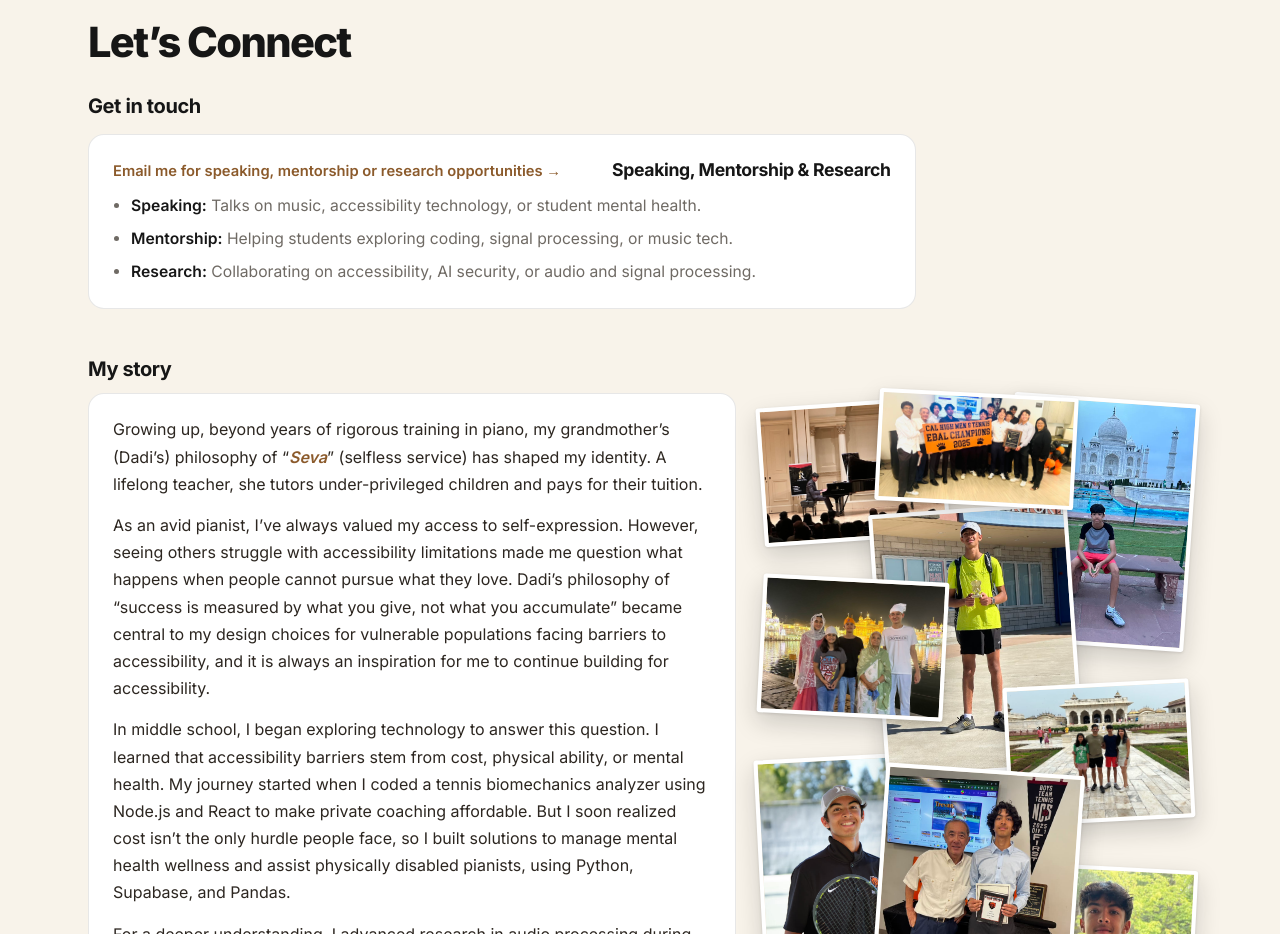
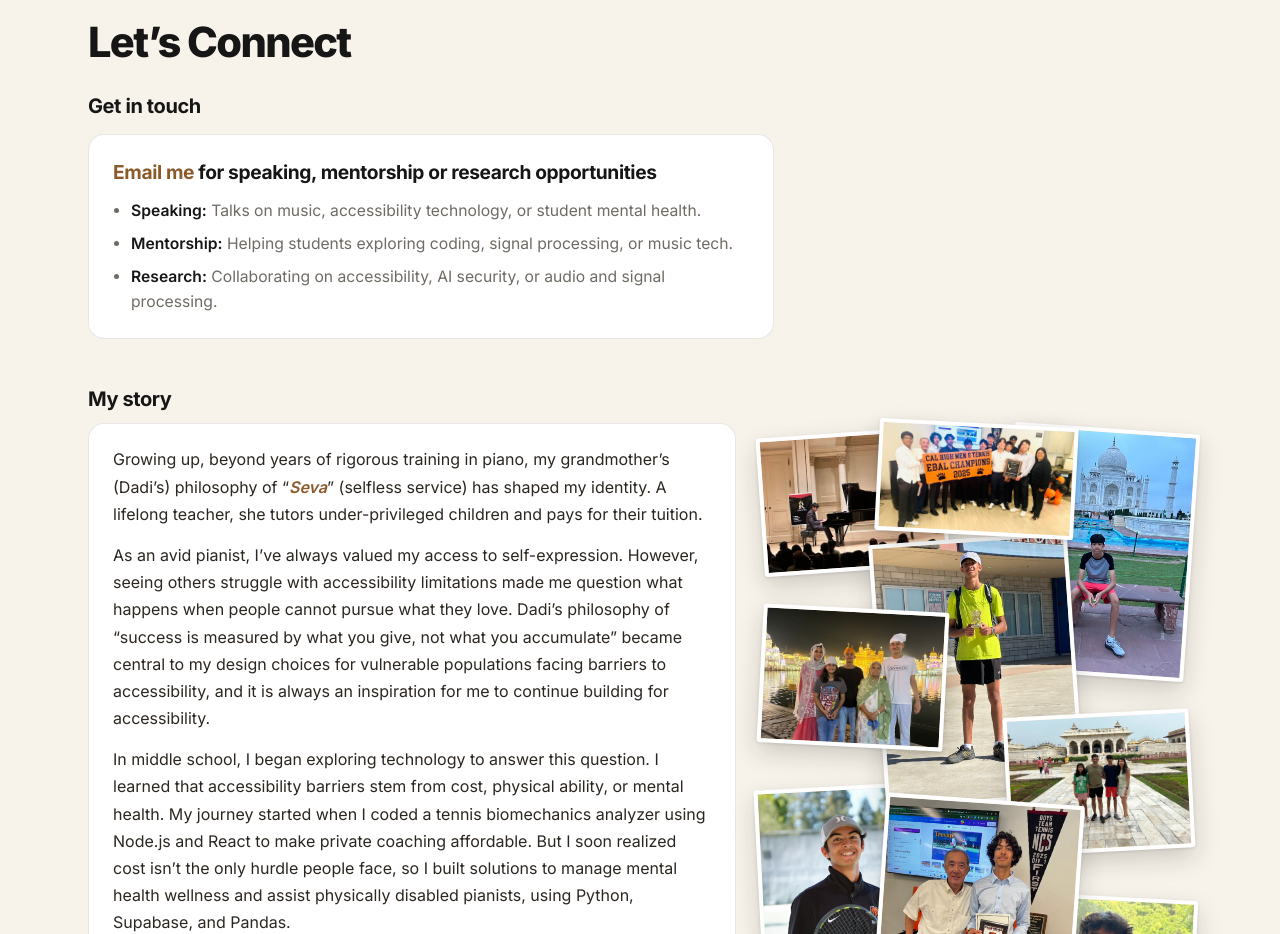
Before and after one commit to ArjanWalia/personal_website, a Next.js app: page / in a window 1280 px wide. Shown: the part 2860-3794 px from the top of the page. Built offline with nearby package versions, Linux system fonts and the light colour scheme.

Commit message:
Make the email line the Get in touch heading
"Email me" is the brown link and the rest of the line is the heading.
Drops the separate Speaking, Mentorship & Research title and the arrow.

Co-Authored-By: Claude Opus 5.5 <noreply@anthropic.com>

```diff
--- a/components/Connect.module.css
+++ b/components/Connect.module.css
@@ -161,8 +161,7 @@
   display: flex;
   flex-direction: column;
   gap: 12px;
-  /* wide enough for the email link and the title to share one line */
-  max-width: 82ch;
+  max-width: 68ch;
   margin-top: 16px;
   padding: 24px;
   border: 1px solid var(--line);
@@ -170,16 +169,9 @@
   background: #fff;
 }
 
-.askHeader {
-  display: flex;
-  flex-wrap: wrap;
-  align-items: baseline;
-  justify-content: space-between;
-  gap: 8px 16px;
-}
-
 .askTitle {
-  font-size: 1.1rem;
+  font-size: 1.2rem;
+  line-height: 1.4;
   font-weight: 700;
   letter-spacing: -0.02em;
   color: var(--foreground);
@@ -199,9 +191,8 @@
   color: var(--foreground);
 }
 
+/* "Email me" inside the heading: same size and weight, in brown */
 .askLink {
-  font-size: 0.92rem;
-  font-weight: 600;
   color: var(--accent);
   border-bottom: 1px solid transparent;
   transition: border-color 0.15s ease;
--- a/components/Connect.tsx
+++ b/components/Connect.tsx
@@ -68,17 +68,16 @@ export default function Connect() {
         <div className={styles.contact}>
           <h3 className={styles.subheading}>Get in touch</h3>
           <div className={styles.ask}>
-            {/* Header row: the email link on the left, the title on the right */}
-            <div className={styles.askHeader}>
+            {/* Heading: "Email me" is the link; the rest of the line is plain heading text */}
+            <p className={styles.askTitle}>
               <a
                 className={styles.askLink}
                 href={`mailto:${EMAIL}?subject=${encodeURIComponent("Speaking, mentorship or research")}`}
               >
-                Email me for speaking, mentorship or research opportunities{" "}
-                <span aria-hidden="true">→</span>
-              </a>
-              <span className={styles.askTitle}>Speaking, Mentorship &amp; Research</span>
-            </div>
+                Email me
+              </a>{" "}
+              for speaking, mentorship or research opportunities
+            </p>
             <ul className={styles.askList}>
               {asks.map((ask) => (
                 <li key={ask.title}>
```
